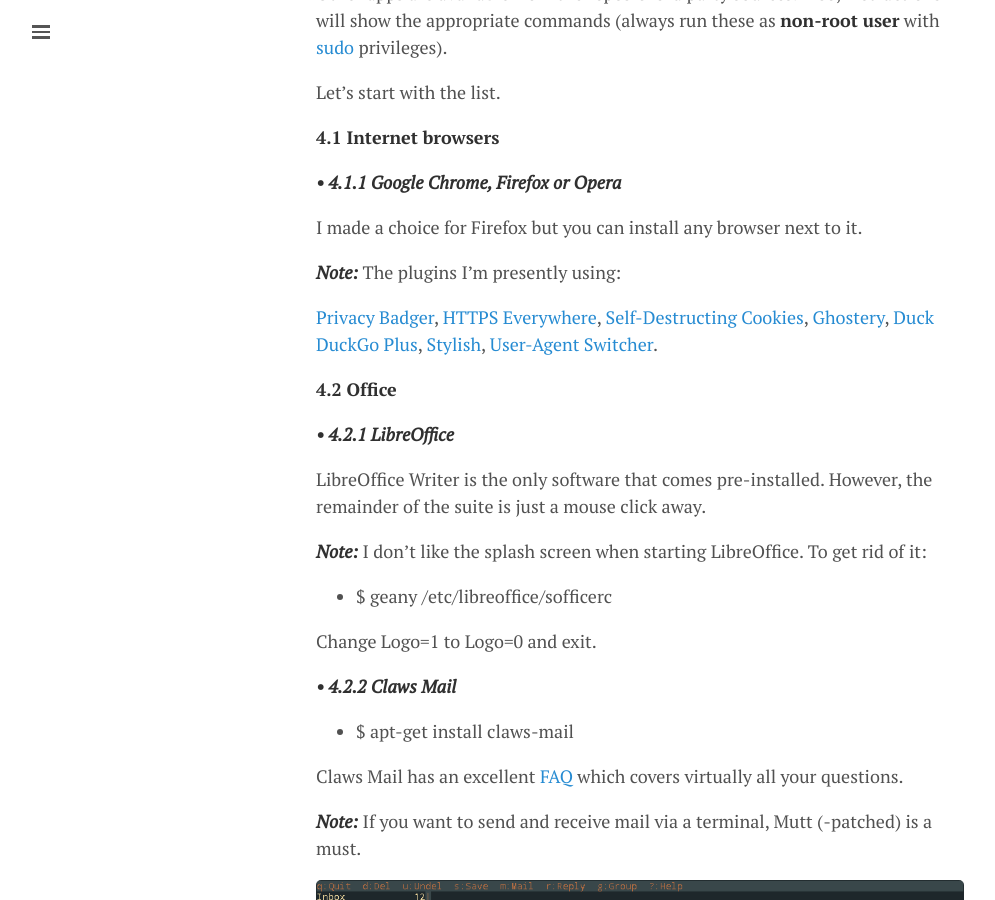
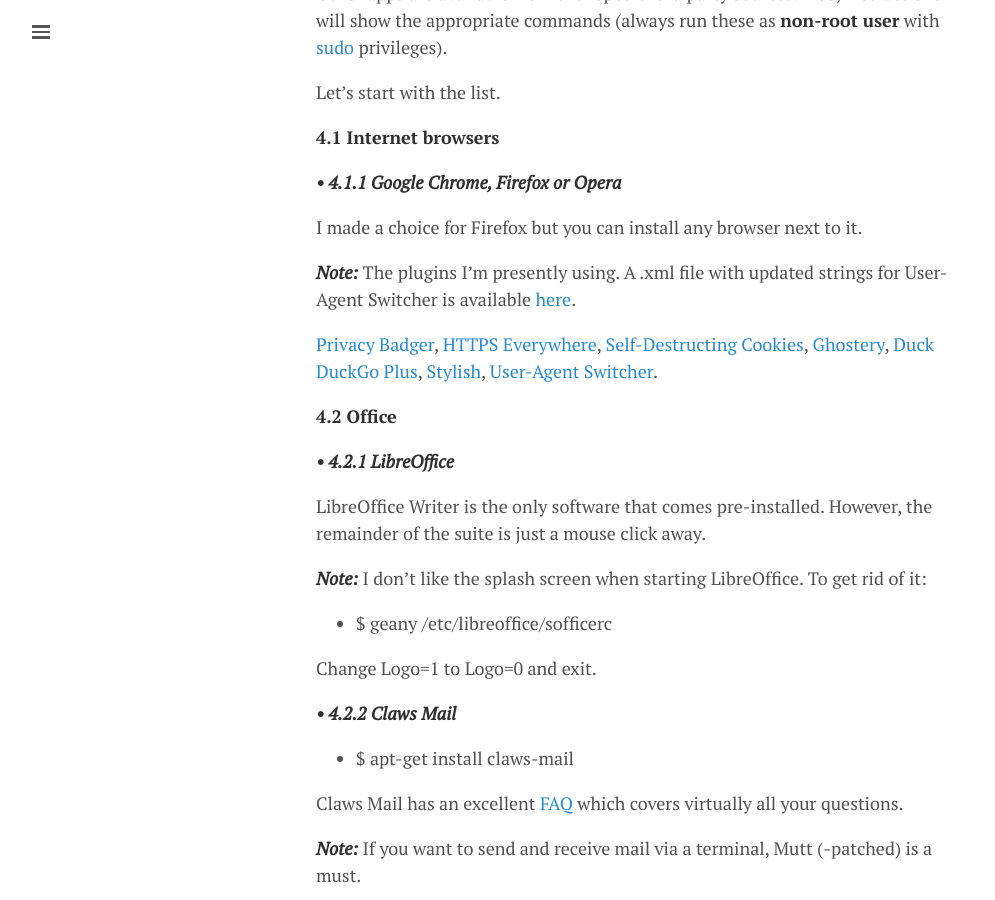
Before and after one commit to lgeurts/lgeurts.github.io, a Jekyll site: the page built from _posts/2017-07-11-bunsenlabs-linux-setup-notes-for dell-inspiron-6000.md, in a window 1280 px wide and 900 px high, scrolled down 2809 px. Shown: the whole window, without its empty margins (0-995 px from the left). Built offline with Jekyll 4.4.1, drawn with Linux system fonts in a browser that asks for light colours; nearby versions of some CDN libraries; comment, search, counter and statistics services are not loaded.

Commit message:
Update sub-section 4.1.1 #79 User-Agent Switcher

```diff
--- a/_posts/2017-07-11-bunsenlabs-linux-setup-notes-for dell-inspiron-6000.md
+++ b/_posts/2017-07-11-bunsenlabs-linux-setup-notes-for dell-inspiron-6000.md
@@ -76,7 +76,7 @@
 
 I made a choice for Firefox but you can install any browser next to it.
 
-***Note:*** The plugins I'm presently using:
+***Note:*** The plugins I'm presently using. A .xml file with updated strings for User-Agent Switcher is available [here](http://techpatterns.com/forums/about304.html).
 
 [Privacy Badger](https://www.eff.org/privacybadger), [HTTPS Everywhere](https://www.eff.org/https-everywhere), [Self-Destructing Cookies](https://addons.mozilla.org/en-US/firefox/addon/self-destructing-cookies/), [Ghostery](https://addons.mozilla.org/en-US/firefox/addon/ghostery/), [Duck DuckGo Plus](https://addons.mozilla.org/en-US/firefox/addon/duckduckgo-for-firefox/), [Stylish](https://addons.mozilla.org/en-US/firefox/addon/stylish/), [User-Agent Switcher](https://addons.mozilla.org/en-US/firefox/addon/user-agent-switcher-firefox/).
 
```
